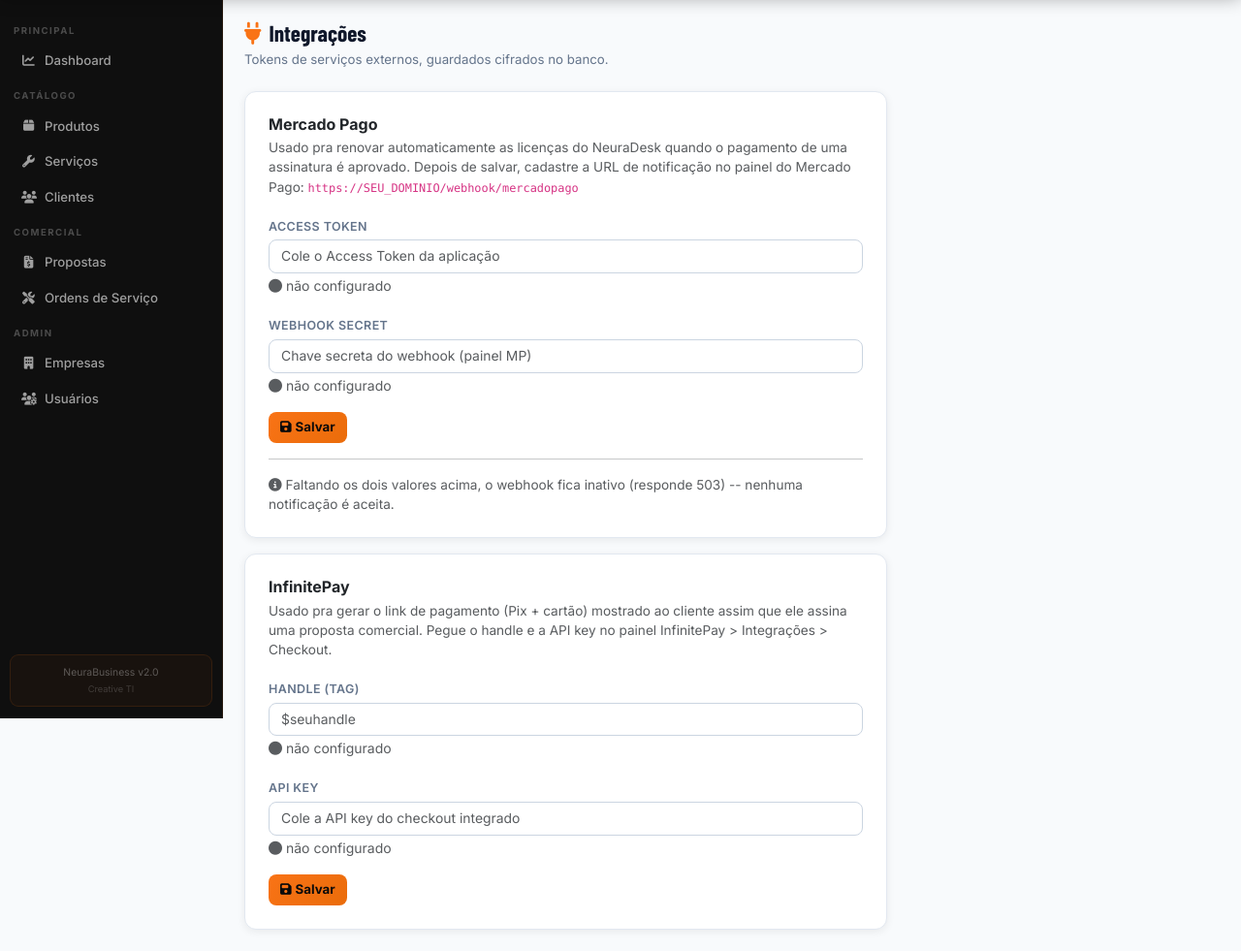
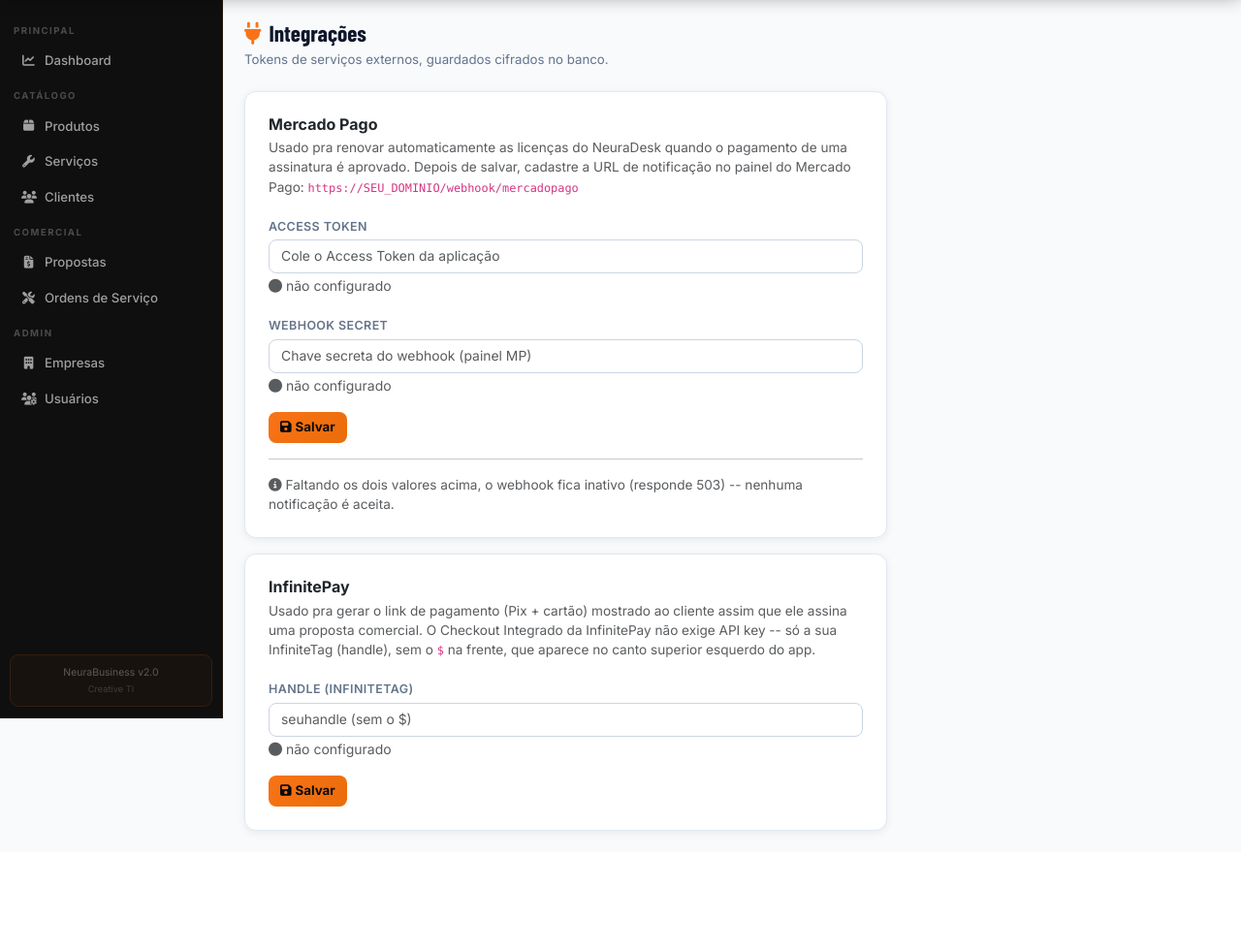
Before and after one commit to arlindoluizjuniorsi-lgtm/neurabusiness, a Flask app: page /admin/integracoes in a window 1280 px wide. Shown: the part 59-1040 px from the top of the page at 97% size. After the commit the page ends 920 px from the top, so only its background shows below. Run offline with Flask 3, Linux system fonts and the light colour scheme; the visitor is signed in with stand-in values (Sample User, id 1); parts of the project's set-up code (start-up, migrations or seed data) failed here and were passed over; some libraries are stand-ins or nearby versions; some web fonts are replaced.

Commit message:
Corrige integração InfinitePay: checkout não usa API key, só handle
A documentação oficial confirma que o Checkout Integrado exige apenas
handle + items no payload, sem autenticação por token. Remove o campo
de API key (nunca existiu de fato) e simplifica a integração.

Co-Authored-By: Claude Sonnet 5 <noreply@anthropic.com>

```diff
--- a/app.py
+++ b/app.py
@@ -942,12 +942,11 @@ def _gerar_link_pagamento_mp(p):
 def _gerar_link_pagamento_infinitypay(p):
     """Mesma ideia da preferência do MP, mas via link de pagamento da
     InfinitePay. Também nunca levanta exceção -- fica inerte enquanto
-    INFINITYPAY_HANDLE/INFINITYPAY_API_KEY não estiverem configurados em
-    /admin/integracoes."""
+    INFINITYPAY_HANDLE não estiver configurado em /admin/integracoes.
+    O Checkout Integrado da InfinitePay não usa API key/token."""
     try:
-        handle  = Integracao.obter('INFINITYPAY_HANDLE', '')
-        api_key = Integracao.obter('INFINITYPAY_API_KEY', '')
-        if not handle or not api_key:
+        handle = Integracao.obter('INFINITYPAY_HANDLE', '')
+        if not handle:
             return
         itens = [{'titulo': i.descricao, 'quantidade': i.quantidade, 'valor_unitario': i.preco_unitario}
                   for i in p.itens]
@@ -959,7 +958,7 @@ def _gerar_link_pagamento_infinitypay(p):
             return
         redirect_url = url_for('proposta_publica', token=p.token_publico, _external=True)
         link, erro = infinitypay_integracao.criar_link_pagamento(
-            handle, api_key, itens,
+            handle, itens,
             order_nsu=p.numero,
             redirect_url=redirect_url,
         )
@@ -2237,7 +2236,7 @@ def admin_integracoes():
     Pago) sem precisar editar .env no servidor. Valores ficam cifrados
     no banco -- o formulário nunca mostra o valor salvo de volta, só se
     já tem algo configurado ou não."""
-    campos = ['MP_ACCESS_TOKEN', 'MP_WEBHOOK_SECRET', 'INFINITYPAY_HANDLE', 'INFINITYPAY_API_KEY']
+    campos = ['MP_ACCESS_TOKEN', 'MP_WEBHOOK_SECRET', 'INFINITYPAY_HANDLE']
 
     if request.method == 'POST':
         for chave in campos:
--- a/infinitypay_integracao.py
+++ b/infinitypay_integracao.py
@@ -3,33 +3,22 @@ Integrado) que aceitam Pix e cartão (parcelado) na mesma tela, sem exigir
 tokenização de cartão no nosso servidor.
 
 Como configurar:
-  1. Crie uma conta InfinitePay e pegue seu "handle" (tag) e a API key
-     do checkout integrado -- painel InfinitePay > Integrações > Checkout.
-  2. Configure na tela /admin/integracoes (INFINITYPAY_HANDLE e
-     INFINITYPAY_API_KEY) -- fica cifrado no banco, igual ao Mercado Pago.
+  1. Pegue seu "handle" (InfiniteTag, sem o $ na frente) no app/site da
+     InfinitePay.
+  2. Configure na tela /admin/integracoes (INFINITYPAY_HANDLE) -- fica
+     cifrado no banco, igual ao Mercado Pago.
 
-Referência: https://ajuda.infinitepay.io (Checkout Integrado). Como não
-temos uma conta real pra testar em produção, esta integração não foi
-validada contra a API de verdade -- se o formato da resposta mudar,
-ajustar `_extrair_link` abaixo.
+Referência oficial: https://www.infinitepay.io/checkout-documentacao
+O Checkout Integrado NÃO exige API key/token -- a requisição em POST /links
+leva só handle + items (e campos opcionais como order_nsu, redirect_url,
+webhook_url).
 """
 import requests
 
 INFINITYPAY_API_BASE = 'https://api.checkout.infinitepay.io'
 
 
-def _extrair_link(dados):
-    """A doc pública não deixa 100% claro o nome do campo de resposta --
-    tenta as chaves mais prováveis antes de desistir."""
-    if not isinstance(dados, dict):
-        return None
-    for chave in ('url', 'link', 'payment_url', 'checkout_url', 'payment_link'):
-        if dados.get(chave):
-            return dados[chave]
-    return None
-
-
-def criar_link_pagamento(handle, api_key, itens, order_nsu, redirect_url,
+def criar_link_pagamento(handle, itens, order_nsu, redirect_url,
                           webhook_url=None, timeout=20):
     """Cria um link de pagamento (Pix + cartão) via Checkout Integrado da
     InfinitePay. `itens` é uma lista de dicts {titulo, quantidade,
@@ -37,8 +26,7 @@ def criar_link_pagamento(handle, api_key, itens, order_nsu, redirect_url,
     Retorna (url_pagamento, None) em caso de sucesso, ou (None, erro)."""
     body = {
         'handle': handle,
-        'redirect_url': redirect_url,
-        'order_nsu': order_nsu,
+        'order_nsu': str(order_nsu),
         'items': [
             {
                 'quantity': int(i.get('quantidade', 1) or 1),
@@ -48,16 +36,15 @@ def criar_link_pagamento(handle, api_key, itens, order_nsu, redirect_url,
             for i in itens
         ],
     }
+    if redirect_url:
+        body['redirect_url'] = redirect_url
     if webhook_url:
         body['webhook_url'] = webhook_url
 
     try:
         r = requests.post(
             f'{INFINITYPAY_API_BASE}/links',
-            headers={
-                'Authorization': f'Bearer {api_key}',
-                'Content-Type': 'application/json',
-            },
+            headers={'Content-Type': 'application/json'},
             json=body,
             timeout=timeout,
         )
@@ -68,7 +55,7 @@ def criar_link_pagamento(handle, api_key, itens, order_nsu, redirect_url,
     if r.status_code not in (200, 201):
         return None, dados
 
-    link = _extrair_link(dados)
+    link = dados.get('url')
     if not link:
         return None, {'message': 'resposta da InfinitePay sem link reconhecível', 'raw': dados}
     return link, None
--- a/templates/admin_integracoes.html
+++ b/templates/admin_integracoes.html
@@ -60,26 +60,19 @@
         <h6 class="fw-bold mb-1">InfinitePay</h6>
         <p class="text-muted" style="font-size:.85rem;">
           Usado pra gerar o link de pagamento (Pix + cartão) mostrado ao cliente
-          assim que ele assina uma proposta comercial. Pegue o handle e a API key
-          no painel InfinitePay &gt; Integrações &gt; Checkout.
+          assim que ele assina uma proposta comercial. O Checkout Integrado da
+          InfinitePay não exige API key -- só a sua InfiniteTag (handle), sem o
+          <code>$</code> na frente, que aparece no canto superior esquerdo do app.
         </p>
 
         <form method="POST">
           <input type="hidden" name="csrf_token" value="{{ csrf_token() }}">
           <div class="mb-3">
-            <label class="form-label mb-1">Handle (tag)</label>
+            <label class="form-label mb-1">Handle (InfiniteTag)</label>
             <input type="text" name="INFINITYPAY_HANDLE" class="form-control"
-                   placeholder="{{ 'já configurado — deixe em branco pra manter' if status.INFINITYPAY_HANDLE else '$seuhandle' }}">
+                   placeholder="{{ 'já configurado — deixe em branco pra manter' if status.INFINITYPAY_HANDLE else 'seuhandle (sem o $)' }}">
             <small class="text-muted">
               {% if status.INFINITYPAY_HANDLE %}<i class="fas fa-check-circle text-success"></i> configurado{% else %}<i class="fas fa-circle text-muted"></i> não configurado{% endif %}
-            </small>
-          </div>
-          <div class="mb-3">
-            <label class="form-label mb-1">API Key</label>
-            <input type="password" name="INFINITYPAY_API_KEY" class="form-control" autocomplete="new-password"
-                   placeholder="{{ 'já configurado — deixe em branco pra manter' if status.INFINITYPAY_API_KEY else 'Cole a API key do checkout integrado' }}">
-            <small class="text-muted">
-              {% if status.INFINITYPAY_API_KEY %}<i class="fas fa-check-circle text-success"></i> configurado{% else %}<i class="fas fa-circle text-muted"></i> não configurado{% endif %}
             </small>
           </div>
           <button type="submit" class="btn btn-accent"><i class="fas fa-save me-1"></i>Salvar</button>
```
